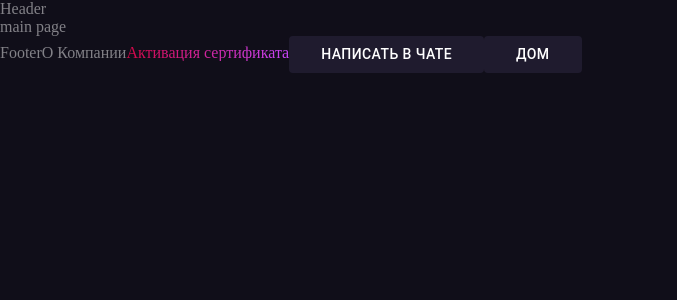
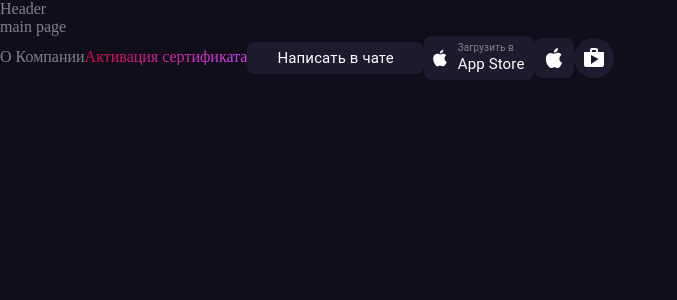
Before and after one commit to ilia-io/movie-portal, a Next.js app: page / in a window 1280 px wide. Shown: the top 300 px of the page, without its empty margins (0-677 px from the left). Built offline with nearby package versions, Linux system fonts and the light colour scheme.

Commit message:
feat: add icon button component

```diff
--- a/src/shared/ui/ButtonLink/ButtonLink.tsx
+++ b/src/shared/ui/ButtonLink/ButtonLink.tsx
@@ -1,24 +1,52 @@
 import React from 'react';
 import Button from '@mui/material/Button';
+import { Stack, Typography } from '@mui/material';
 
 type Props = {
   name?: string;
   to?: string;
+  startIcon?: React.ReactNode;
+  paddingX?: string;
+  topText?: string;
 };
 
-const ButtonLink = ({ name = 'Кнопка-Ссылка', to = '#' }: Props) => {
+const ButtonLink = ({
+  name = 'Кнопка-Ссылка',
+  to = '#',
+  startIcon,
+  paddingX = '0px',
+  topText,
+}: Props) => {
   return (
     <Button
       sx={{
         backgroundColor: 'background.paper',
         color: 'primary.contrastText',
-        px: 4,
+        px: `${paddingX}`,
+        borderRadius: '8px',
       }}
       href={to}
       target="_blank"
       rel="noreferrer"
+      startIcon={startIcon}
     >
-      {name}
+      <Stack>
+        <Typography
+          sx={{
+            fontSize: '10px',
+            lineHeight: '12px',
+            color: 'primary.main',
+            textTransform: 'none',
+          }}
+        >
+          {topText}
+        </Typography>
+        <Typography
+          sx={{ fontSize: '15px', lineHeight: '20px', textTransform: 'none' }}
+        >
+          {name}
+        </Typography>
+      </Stack>
     </Button>
   );
 };
--- /dev/null
+++ b/src/shared/ui/IconButton/IconButton.tsx
@@ -0,0 +1,22 @@
+import React from 'react';
+
+import MuiIconButton from '@mui/material/IconButton';
+type Props = {
+  icon: React.ReactNode;
+  borderRadius?: string;
+};
+
+const IconButton = ({ icon, borderRadius }: Props) => {
+  return (
+    <MuiIconButton
+      sx={{
+        backgroundColor: 'background.paper',
+        borderRadius: { borderRadius },
+      }}
+    >
+      {icon}
+    </MuiIconButton>
+  );
+};
+
+export default IconButton;
--- a/src/widgets/Footer.tsx
+++ b/src/widgets/Footer.tsx
@@ -2,20 +2,35 @@ import ButtonLink from '@/shared/ui/ButtonLink/ButtonLink';
 import GradientTextLink from '@/shared/ui/GradientTextLink/GradientTextLink';
 import TextLink from '@/shared/ui/TextLink/TextLink';
 import React from 'react';
+import AppleIcon from '@mui/icons-material/Apple';
+import Image from 'next/image';
+import IconButton from '@/shared/ui/IconButton/IconButton';
+import ShopIcon from '@mui/icons-material/Shop';
 
 type Props = {};
 
 const Footer = (props: Props) => {
   return (
     <div>
-      Footer
       <TextLink name="О Компании" to="https://corp.ivi.ru/" />
       <GradientTextLink
         name="Активация сертификата"
         to="https://www.ivi.ru/cert"
       />
-      <ButtonLink name="Написать в чате" to="https://www.ivi.ru/profile" />
-      <ButtonLink name="дом" to="https://www.ivi.ru/profile" />
+      <ButtonLink
+        name="Написать в чате"
+        to="https://www.ivi.ru/profile"
+        paddingX={'30px'}
+      />
+      <ButtonLink
+        name="App Store"
+        to="https://www.ivi.ru/profile"
+        startIcon={<AppleIcon />}
+        paddingX={'10px'}
+        topText="Загрузить в"
+      />
+      <IconButton icon={<AppleIcon />} borderRadius="8px" />
+      <IconButton icon={<ShopIcon />} />
     </div>
   );
 };
```
